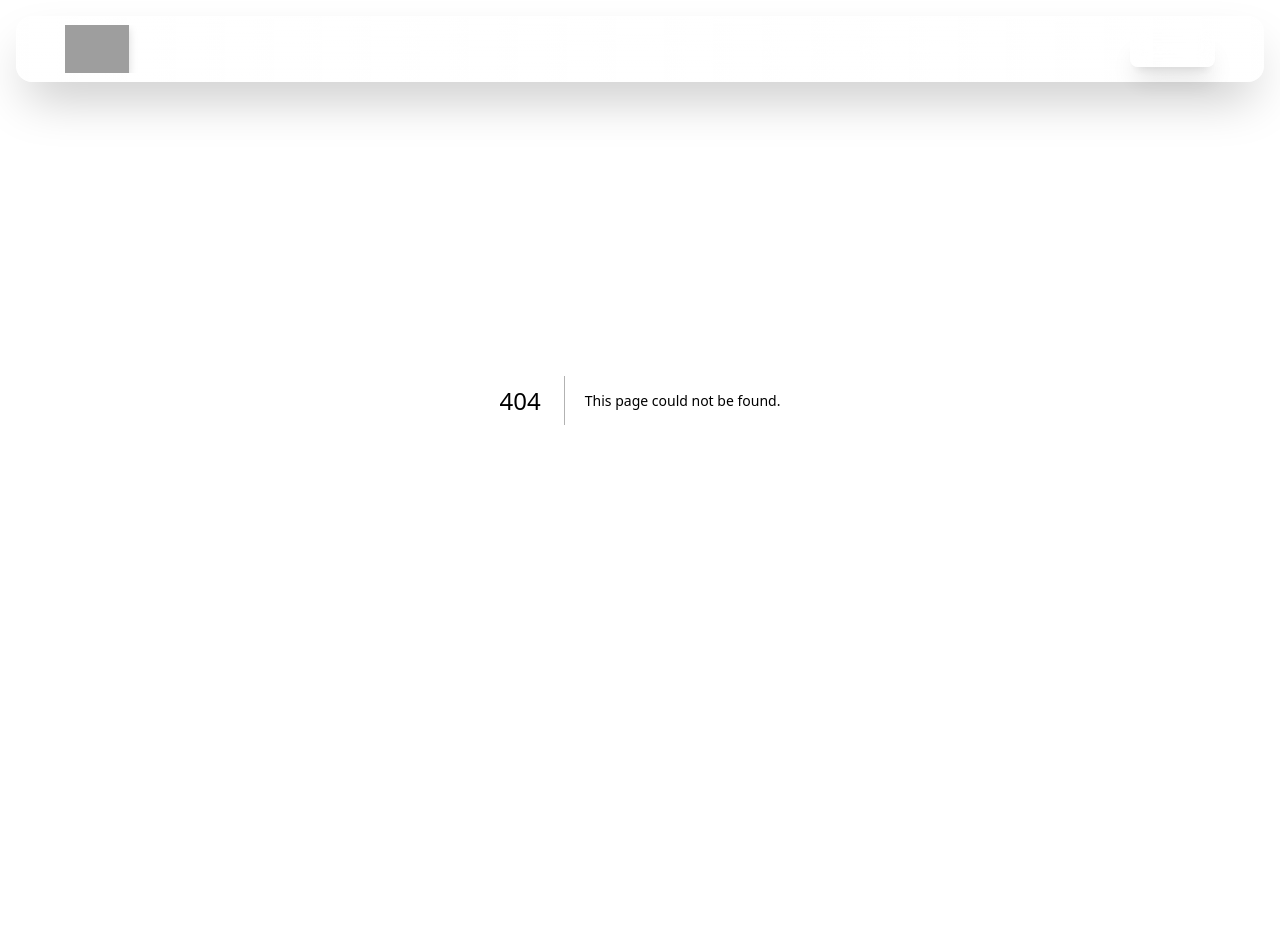
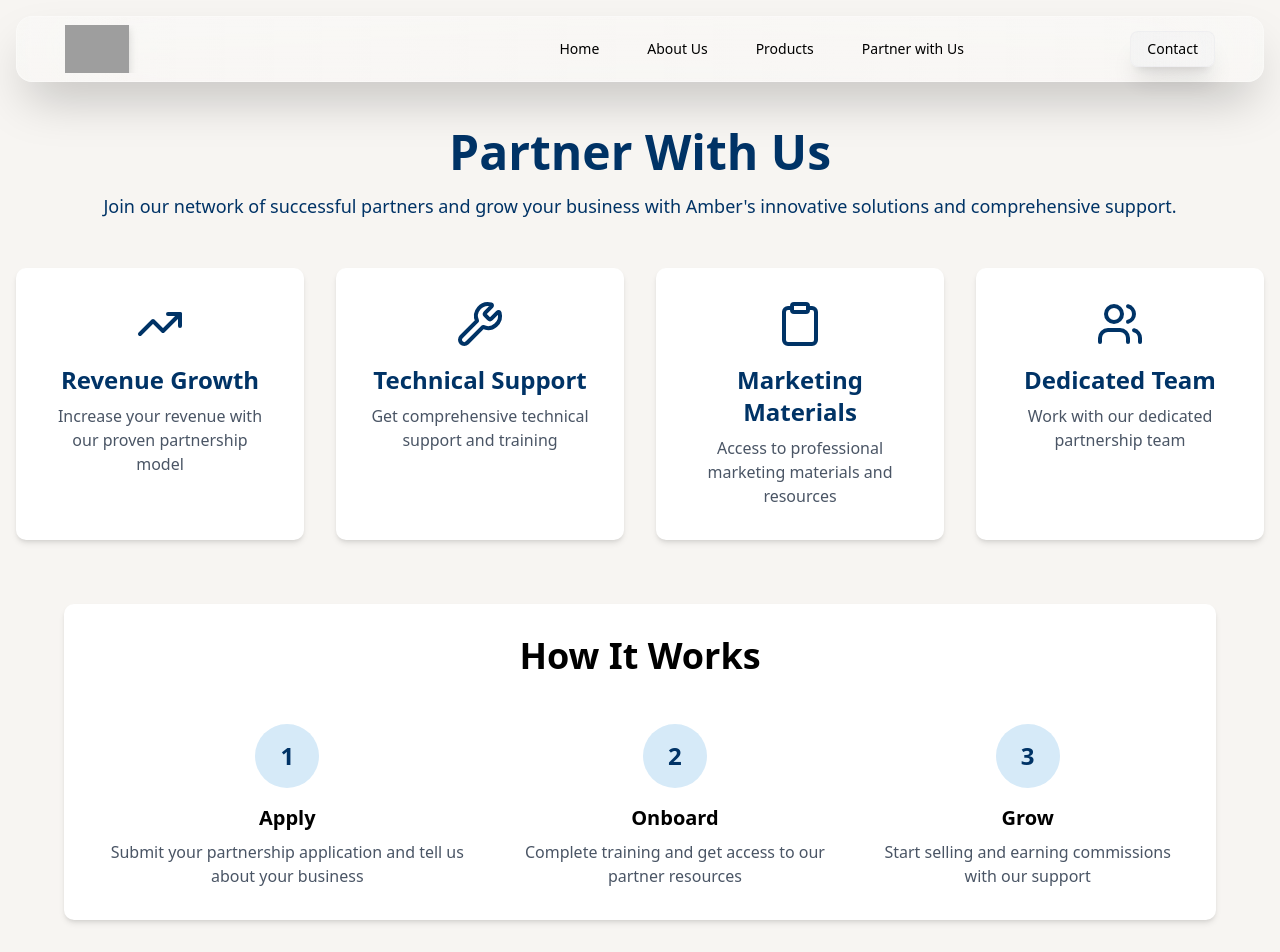
Before and after one commit to mineshpatel0299/Amber_Glass, a Next.js app: page /partner-with-us in a window 1280 px wide. Before the commit this address had no page. Shown: the top 952 px of the page. Before the commit the page ends 800 px from the top, so only its background shows below. Built offline with nearby package versions, Linux system fonts and the light colour scheme; grey boxes are pictures that could not be loaded.

Commit message:
Partner with us page

```diff
--- /dev/null
+++ b/app/partner-with-us/page.tsx
@@ -0,0 +1,69 @@
+import React from 'react';
+import { TrendingUp, Wrench, Clipboard, Users } from 'lucide-react';
+
+const PartnerWithUs = () => {
+  return (
+    <div className="bg-[#F7F5F2] min-h-screen pt-32">
+      <div className="container mx-auto px-4 pb-16">
+        <div className="text-center mb-12">
+          <h1 className="text-5xl font-bold text-[#003366]">Partner With Us</h1>
+          <p className="text-lg text-[#003366] mt-4">
+            Join our network of successful partners and grow your business with Amber's innovative solutions and comprehensive support.
+          </p>
+        </div>
+
+        <div className="grid grid-cols-1 md:grid-cols-2 lg:grid-cols-4 gap-8 mb-16">
+          <div className="bg-white p-8 rounded-lg shadow-md text-center">
+            <TrendingUp className="mx-auto h-12 w-12 text-[#003366] mb-4" />
+            <h2 className="text-2xl font-bold text-[#003366] mb-2">Revenue Growth</h2>
+            <p className="text-gray-600">Increase your revenue with our proven partnership model</p>
+          </div>
+          <div className="bg-white p-8 rounded-lg shadow-md text-center">
+            <Wrench className="mx-auto h-12 w-12 text-[#003366] mb-4" />
+            <h2 className="text-2xl font-bold text-[#003366] mb-2">Technical Support</h2>
+            <p className="text-gray-600">Get comprehensive technical support and training</p>
+          </div>
+          <div className="bg-white p-8 rounded-lg shadow-md text-center">
+            <Clipboard className="mx-auto h-12 w-12 text-[#003366] mb-4" />
+            <h2 className="text-2xl font-bold text-[#003366] mb-2">Marketing Materials</h2>
+            <p className="text-gray-600">Access to professional marketing materials and resources</p>
+          </div>
+          <div className="bg-white p-8 rounded-lg shadow-md text-center">
+            <Users className="mx-auto h-12 w-12 text-[#003366] mb-4" />
+            <h2 className="text-2xl font-bold text-[#003366] mb-2">Dedicated Team</h2>
+            <p className="text-gray-600">Work with our dedicated partnership team</p>
+          </div>
+        </div>
+
+        <div className="bg-white p-8 rounded-lg shadow-md max-w-6xl mx-auto">
+          <h2 className="text-4xl font-bold text-black mb-12 text-center">How It Works</h2>
+          <div className="flex flex-col md:flex-row justify-center items-center md:space-x-8 space-y-8 md:space-y-0">
+            <div className="text-center">
+              <div className="bg-[#D6EAF8] rounded-full w-16 h-16 flex items-center justify-center mx-auto mb-4">
+                <span className="text-2xl font-bold text-[#003366]">1</span>
+              </div>
+              <h3 className="text-xl font-bold text-black mb-2">Apply</h3>
+              <p className="text-gray-600">Submit your partnership application and tell us about your business</p>
+            </div>
+            <div className="text-center">
+              <div className="bg-[#D6EAF8] rounded-full w-16 h-16 flex items-center justify-center mx-auto mb-4">
+                <span className="text-2xl font-bold text-[#003366]">2</span>
+              </div>
+              <h3 className="text-xl font-bold text-black mb-2">Onboard</h3>
+              <p className="text-gray-600">Complete training and get access to our partner resources</p>
+            </div>
+            <div className="text-center">
+              <div className="bg-[#D6EAF8] rounded-full w-16 h-16 flex items-center justify-center mx-auto mb-4">
+                <span className="text-2xl font-bold text-[#003366]">3</span>
+              </div>
+              <h3 className="text-xl font-bold text-black mb-2">Grow</h3>
+              <p className="text-gray-600">Start selling and earning commissions with our support</p>
+            </div>
+          </div>
+        </div>
+      </div>
+    </div>
+  );
+};
+
+export default PartnerWithUs;
--- a/components/navbar.tsx
+++ b/components/navbar.tsx
@@ -22,6 +22,7 @@ export default function Navbar() {
   };
 
   const isProductPage = pathname === "/product";
+  const isPartnerPage = pathname === "/partner-with-us";
 
   useEffect(() => {
     const handleScroll = () => {
@@ -51,11 +52,11 @@ export default function Navbar() {
                 }`}
               >
                 <Image
-                  src="https://res.cloudinary.com/dsalsyu0z/image/upload/v1756049503/final_logo_amber_pngs-03_epbfqm.png"
+                  src={isPartnerPage ? "https://res.cloudinary.com/dsalsyu0z/image/upload/v1756049579/final_logo_amber_pngs-02_etiakh.png" : "https://res.cloudinary.com/dsalsyu0z/image/upload/v1756049503/final_logo_amber_pngs-03_epbfqm.png"}
                   alt="Amber Glass India"
                   width={220}
                   height={75}
-                  className="h-full w-auto object-contain drop-shadow-lg"
+                  className={`h-full w-auto object-contain drop-shadow-lg`}
                 />
               </div>
               <div
@@ -70,7 +71,7 @@ export default function Navbar() {
                   alt="Amber Glass India - Scrolled"
                   width={220}
                   height={75}
-                  className="h-full w-auto object-contain drop-shadow-lg brightness-90 contrast-110"
+                  className={`h-full w-auto object-contain drop-shadow-lg brightness-90 contrast-110`}
                 />
               </div>
             </div>
@@ -81,7 +82,7 @@ export default function Navbar() {
               <a
                 onClick={() => handleSmoothScroll("/")}
                 className={`${
-                  scrolled ? "text-black" : "text-white"
+                  scrolled || isPartnerPage ? "text-black" : "text-white"
                 } hover:text-amber-700 px-2 py-2 text-sm font-medium transition-all duration-300 hover:bg-gradient-to-r hover:from-white/20 hover:to-white/10 hover:rounded-md hover:shadow-lg hover:backdrop-blur-sm cursor-pointer`}
               >
                 Home
@@ -89,7 +90,7 @@ export default function Navbar() {
               <a
                 onClick={() => handleSmoothScroll("/about")}
                 className={`${
-                  scrolled ? "text-black" : "text-white"
+                  scrolled || isPartnerPage ? "text-black" : "text-white"
                 } hover:text-amber-700 px-2 py-2 text-sm font-medium transition-all duration-300 hover:bg-gradient-to-r hover:from-white/20 hover:to-white/10 hover:rounded-md hover:shadow-lg hover:backdrop-blur-sm cursor-pointer`}
               >
                 About Us
@@ -97,16 +98,16 @@ export default function Navbar() {
               <a
                 onClick={() => handleSmoothScroll("/product")}
                 className={`${
-                  scrolled ? "text-black" : "text-white"
+                  scrolled || isPartnerPage ? "text-black" : "text-white"
                 } hover:text-amber-700 px-2 py-2 text-sm font-medium transition-all duration-300 hover:bg-gradient-to-r hover:from-white/20 hover:to-white/10 hover:rounded-md hover:shadow-lg hover:backdrop-blur-sm cursor-pointer`}
               >
                 Products
               </a>
               <a
-                href="/partner"
+                onClick={() => handleSmoothScroll("/partner-with-us")}
                 className={`${
-                  scrolled ? "text-black" : "text-white"
-                } hover:text-amber-700 px-2 py-2 text-sm font-medium transition-all duration-300 hover:bg-gradient-to-r hover:from-white/20 hover:to-white/10 hover:rounded-md hover:shadow-lg hover:backdrop-blur-sm`}
+                  scrolled || isPartnerPage ? "text-black" : "text-white"
+                } hover:text-amber-700 px-2 py-2 text-sm font-medium transition-all duration-300 hover:bg-gradient-to-r hover:from-white/20 hover:to-white/10 hover:rounded-md hover:shadow-lg hover:backdrop-blur-sm cursor-pointer`}
               >
                 Partner with Us
               </a>
@@ -117,7 +118,7 @@ export default function Navbar() {
           <div className="hidden lg:block">
             <Button
               className={`${
-                scrolled
+                scrolled || isPartnerPage
                   ? "bg-gradient-to-r from-gray-200/30 to-gray-200/20 hover:from-gray-200/40 hover:to-gray-200/30 text-black hover:text-amber-700 border border-gray-200/40"
                   : "bg-white/20 hover:bg-white/30 text-white border border-white/50"
               } px-4 py-2 text-sm font-medium transition-all duration-300 shadow-xl hover:shadow-2xl hover:rounded-lg backdrop-blur-sm hover:scale-105`}
@@ -182,11 +183,10 @@ export default function Navbar() {
                 Products
               </a>
               <a
-                href="#partner"
+                onClick={() => handleSmoothScroll("/partner-with-us")}
                 className={`${
                   scrolled ? "text-black" : "text-white"
-                } hover:text-amber-700 px-3 py-2 text-sm font-medium transition-all duration-300 hover:bg-gradient-to-r hover:from-white/20 hover:to-white/10 hover:rounded-md hover:shadow-lg`}
-                onClick={() => setIsMenuOpen(false)}
+                } hover:text-amber-700 px-3 py-2 text-sm font-medium transition-all duration-300 hover:bg-gradient-to-r hover:from-white/20 hover:to-white/10 hover:rounded-md hover:shadow-lg cursor-pointer`}
               >
                 Partner with Us
               </a>
```
